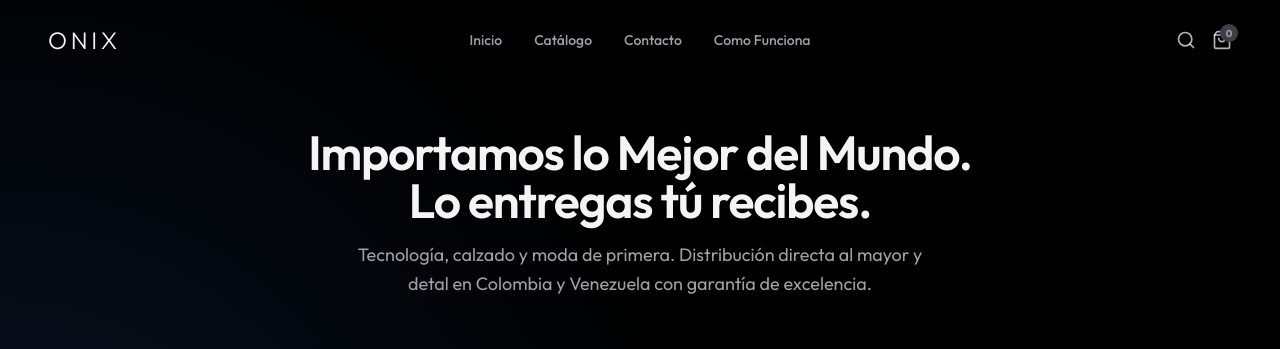
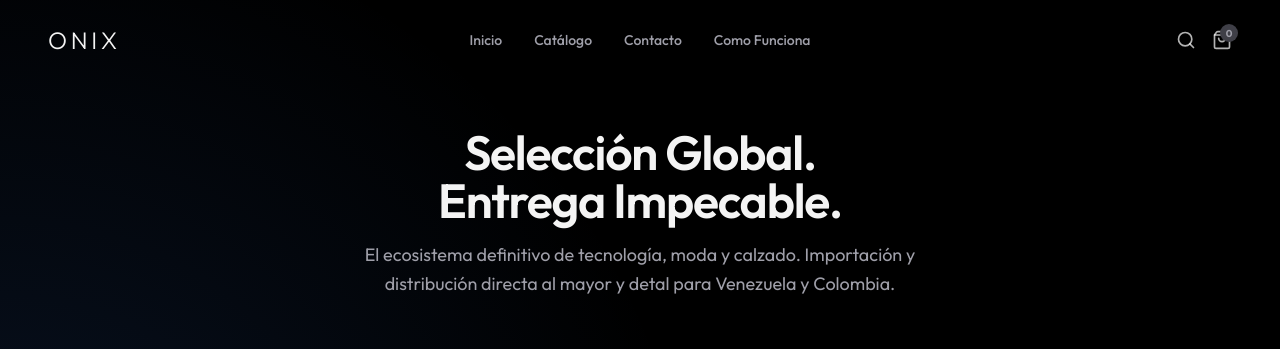
Before and after one commit to rosendojoseandres-dev/onix, a Next.js app: page / in a window 1280 px wide. Shown: the top 349 px of the page. Built offline with nearby package versions, Linux system fonts and the light colour scheme.

Commit message:
copy: actualizar título principal y subtítulo

```diff
--- a/src/app/page.tsx
+++ b/src/app/page.tsx
@@ -22,13 +22,12 @@ export default function Home() {
         <EarbudShowcase>
           <div className="text-center">
             <h1 className="text-3xl sm:text-4xl md:text-5xl font-semibold tracking-tight mb-4 text-[#f4f4f4]">
-              Importamos lo Mejor del Mundo.
+              Selección Global.
               <br className="hidden md:block" />
-              Lo entregas tú recibes.
+              Entrega Impecable.
             </h1>
             <p className="text-zinc-400 text-sm sm:text-base md:text-lg leading-relaxed max-w-xl mx-auto">
-              Tecnología, calzado y moda de primera. Distribución directa al mayor y detal
-              en Colombia y Venezuela con garantía de excelencia.
+              El ecosistema definitivo de tecnología, moda y calzado. Importación y distribución directa al mayor y detal para Venezuela y Colombia.
             </p>
           </div>
         </EarbudShowcase>
```
